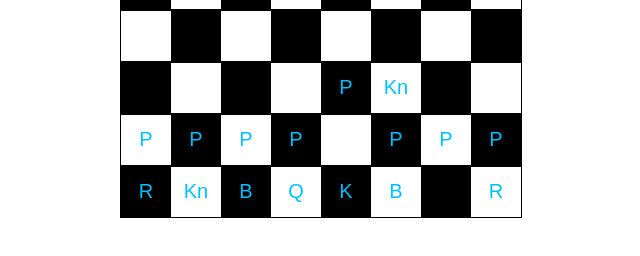
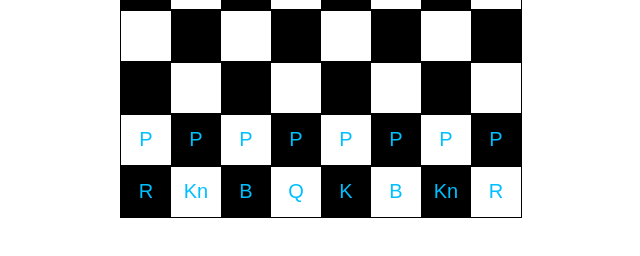
Before and after one commit to alex1/git-chess, a plain HTML site: page index.html in a window 1280 px wide. Shown: the part 298-554 px from the top of the page, 319-959 px from the left. Drawn offline with nearby package versions, Linux system fonts and the light colour scheme.

Commit message:
first move. im red

```diff
--- a/index.html
+++ b/index.html
@@ -83,8 +83,8 @@
                 <div class="space space2"></div>
                 <div class="space space3"></div>
                 <div class="space space4"></div>
-                <div class="space space5"><span class="player2 pawn piece">P</span></div>
-                <div class="space space6"><span class="player2 piece">Kn</span></div>
+                <div class="space space5"></div>
+                <div class="space space6"></div>
                 <div class="space space7"></div>
                 <div class="space space8"></div>
                 <span class="clearfix"></span>
@@ -94,7 +94,7 @@
                 <div class="space space2"><span class="player2 pawn piece">P</span></div>
                 <div class="space space3"><span class="player2 pawn piece">P</span></div>
                 <div class="space space4"><span class="player2 pawn piece">P</span></div>
-                <div class="space space5"></div>
+                <div class="space space5"><span class="player2 pawn piece">P</span></div>
                 <div class="space space6"><span class="player2 pawn piece">P</span></div>
                 <div class="space space7"><span class="player2 pawn piece">P</span></div>
                 <div class="space space8"><span class="player2 pawn piece">P</span></div>
@@ -107,7 +107,7 @@
                 <div class="space space4"><span class="player2 piece">Q</span></div>
                 <div class="space space5"><span class="player2 piece">K</span></div>
                 <div class="space space6"><span class="player2 piece">B</span></div>
-                <div class="space space7"></div>
+                <div class="space space7"><span class="player2 piece">Kn</span></div>
                 <div class="space space8"><span class="player2 piece">R</span></div>
                 <span class="clearfix"></span>
             </div>
```
